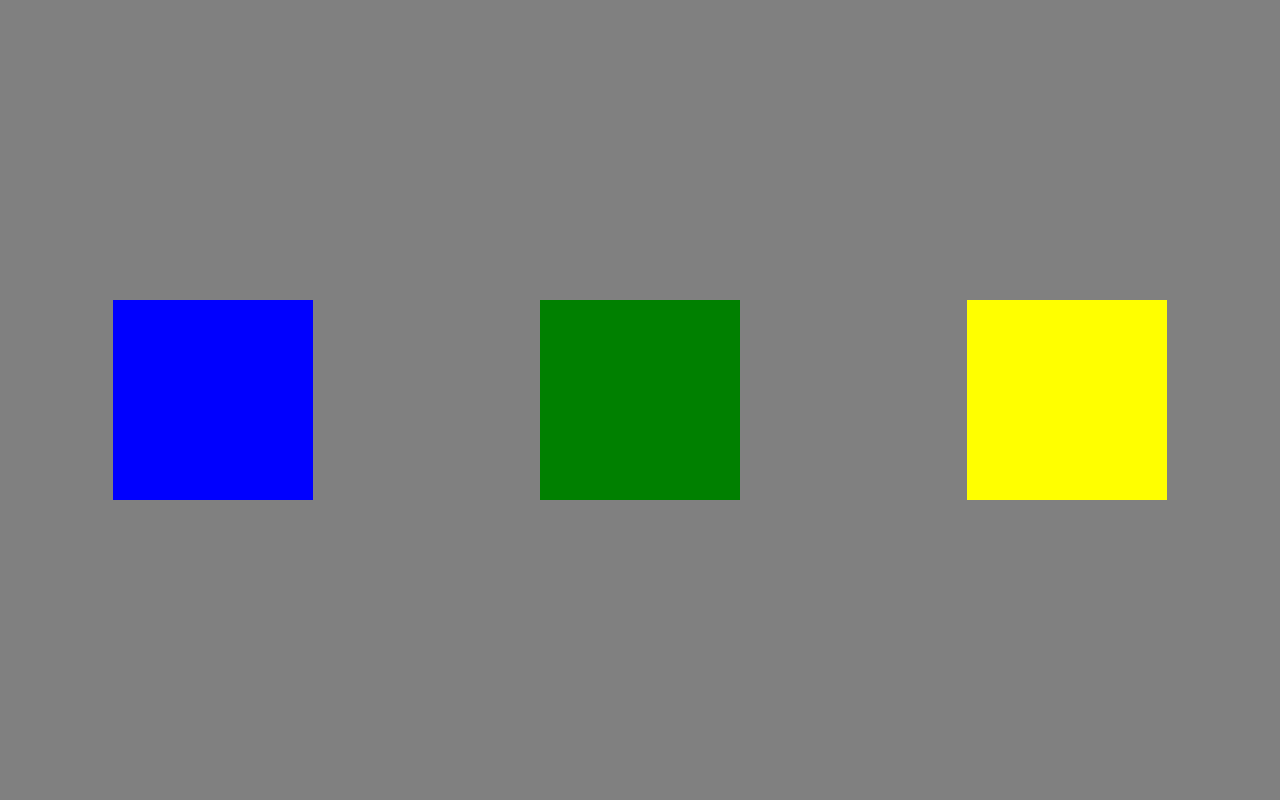
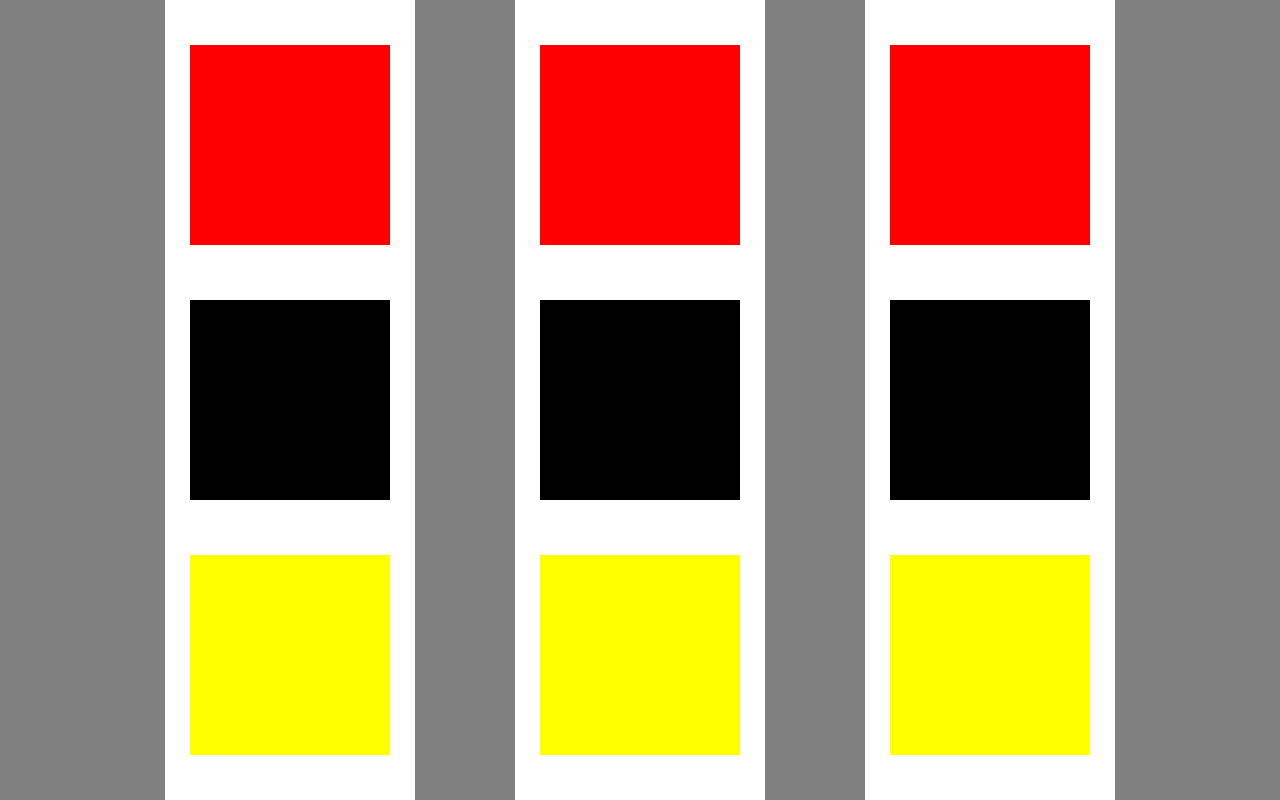
Before and after one commit to jeasdigitalcollege/flexBox, a plain HTML site: page index.html in a window 1280 px wide. Drawn offline with Linux system fonts and the light colour scheme.

Commit message:
19/09/2020-Versão 1.0

```diff
--- a/index.css
+++ b/index.css
@@ -4,10 +4,26 @@
 
 .container {
     background-color: gray;
+    width: 100vw;
     height: 100vh;
     display: flex;
-    justify-content: space-around;
+    flex-direction: row;
+    justify-content: center;
     align-items: center;
+    row-gap: 10px;
+    column-gap: 100px;
+}
+
+.white {
+    background-color: white;
+    width: 250px;
+    height: 100vh;
+    display: flex;
+    flex-direction: column;
+    justify-content: space-evenly;
+    align-items: center;
+    row-gap: 10px;
+
 }
 
 .box {
@@ -15,14 +31,15 @@
     height: 200px;
 }
 
-.blue {
-    background-color: blue;
+
+.red {
+    background-color: red;
 }
 
-.green {
-    background-color: green;
+.black {
+    background-color: black;
+}
 
-}
 .yellow {
     background-color: yellow;
 }
--- a/index.html
+++ b/index.html
@@ -6,11 +6,27 @@
     <title>FlexBox</title>
     <link rel="stylesheet" href="index.css" />
   </head>
+
   <body>
     <main class="container">
-      <div class="box blue"></div>
-      <div class="box green"></div>
-      <div class="box yellow"></div>
+
+      <div class="white">
+        <div class="box red"></div>
+        <div class="box black"></div>
+        <div class="box yellow"></div>
+      </div>
+
+      <div class="white">
+        <div class="box red"></div>
+        <div class="box black"></div>
+        <div class="box yellow"></div>
+      </div>
+
+      <div class="white">
+        <div class="box red"></div>
+        <div class="box black"></div>
+        <div class="box yellow"></div>
+      </div>
     </main>
   </body>
 </html>
```
